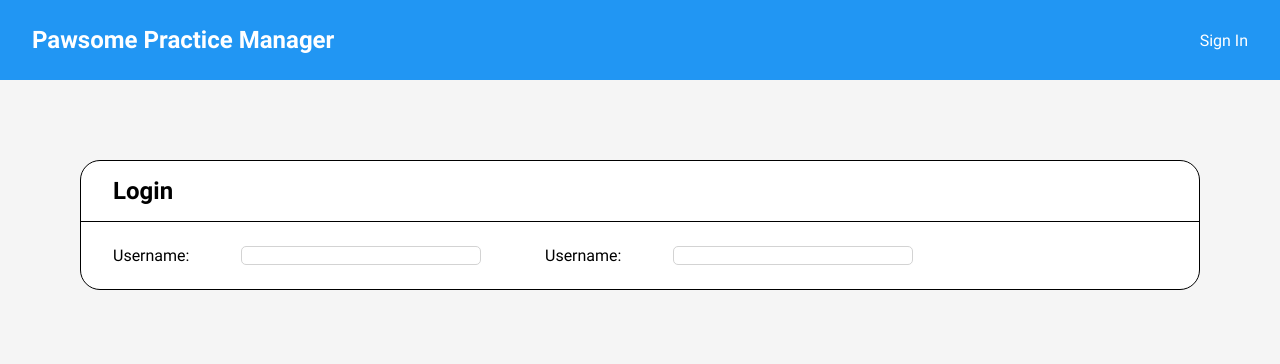
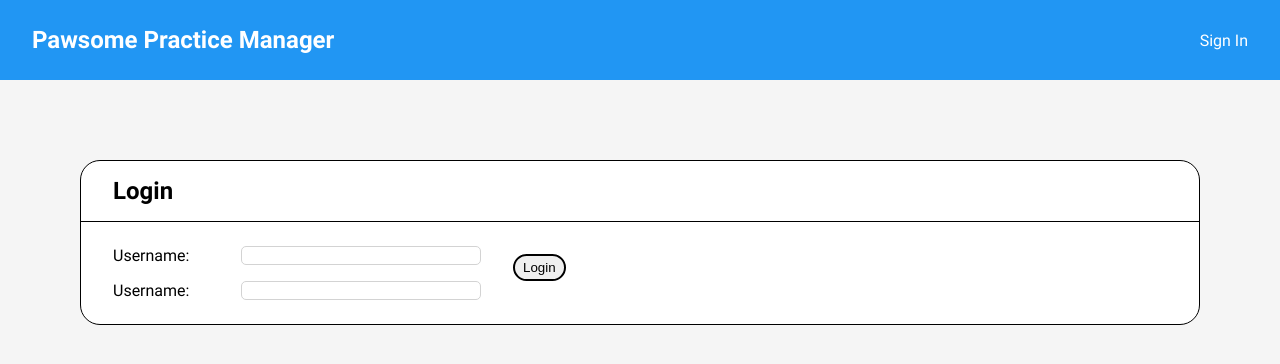
Before and after one commit to TomMhammond/capstone-client, a React (Create React App) app: page /login in a window 1280 px wide. Shown: the top 364 px of the page. Built offline with nearby package versions, Linux system fonts and the light colour scheme.

Commit message:
on login authToken is stored in sessionStorage

```diff
--- a/src/components/LoginForm/LoginForm.jsx
+++ b/src/components/LoginForm/LoginForm.jsx
@@ -1,8 +1,27 @@
 import './LoginForm.scss';
+import axios from 'axios';
 
 export default function LoginForm(){
+    const handleSubmit = async (e) => {
+        e.preventDefault();
+
+        const formEl = e.target;
+        const userName = formEl.userName.value;
+        const password = formEl.password.value;
+
+        const body = {userName, password}
+
+        try{
+            const response = await axios.post(`${process.env.REACT_APP_BASE_URL}/login`, body);
+            sessionStorage.setItem('authToken', response.data.token);
+        } catch(err) {
+            console.error(err);
+        }
+    }
+
     return(
-        <form className='login-form'>
+        <form className='login-form' onSubmit={handleSubmit}>
+            <div className='login-form__container'>
                 <div className='login-form__wrapper'>
                     <label className='login-form__label' htmlFor='userName'>Username:</label>
                     <input className='login-form__input' type='text' name='userName' id='userName'></input>
@@ -11,6 +30,11 @@ export default function LoginForm(){
                     <label className='login-form__label' htmlFor='password'>Username:</label>
                     <input className='login-form__input' type='password' name='password' id='password'></input>
                 </div>
+            </div>
+            <div className='login-form__container login-form__button-container'>
+                <button className='login-form__button login-form__button--register'>Login</button>
+
+            </div>
         </form>
     )
 }
--- a/src/components/LoginForm/LoginForm.scss
+++ b/src/components/LoginForm/LoginForm.scss
@@ -5,9 +5,13 @@
     padding: 1rem 0;
     display: flex;
 
+    &__container {
+        padding-left: 2rem;
+    }
+
     &__wrapper{
         display: flex;
-        padding: .5rem 2rem;
+        padding: .5rem 0;
     }
 
     &__label{
@@ -19,4 +23,11 @@
         border: 1px solid #d3d3d3;
         border-radius: 5px;
     }
+
+    &__button {
+        border-radius: 20px;
+        margin-top: 1rem;
+        padding: .25rem .5rem;
+        border-style: solid;
+    }
 }
```
Lines whose indentation alone changed are shown as unchanged.
